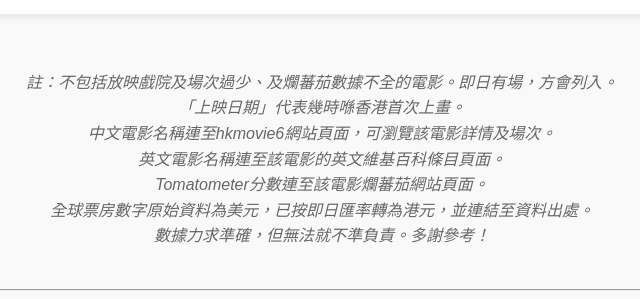
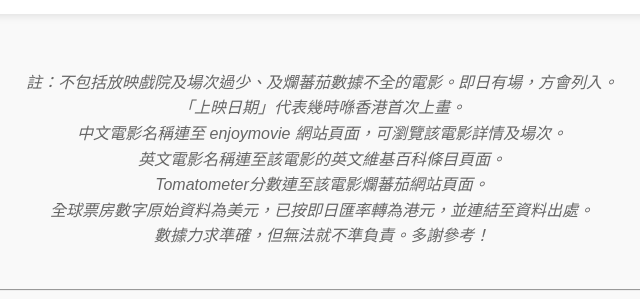
Before and after one commit to sparktsang/HKshowingpublic, a plain HTML site: page index.html in a window 1280 px wide. Shown: the part 324-623 px from the top of the page, 318-958 px from the left. Drawn offline with Linux system fonts and the light colour scheme; no server answers.

Commit message:
Update index.html

```diff
--- a/index.html
+++ b/index.html
@@ -178,7 +178,7 @@
   	<div class="content">
       <p class="note">註：不包括放映戲院及場次過少、及爛蕃茄數據不全的電影。即日有場，方會列入。<br>
 	      「上映日期」代表幾時喺香港首次上畫。<br>
-	      中文電影名稱連至hkmovie6網站頁面，可瀏覽該電影詳情及場次。<br>
+	      中文電影名稱連至 enjoymovie 網站頁面，可瀏覽該電影詳情及場次。<br>
 	      英文電影名稱連至該電影的英文維基百科條目頁面。<br>
 	      Tomatometer分數連至該電影爛蕃茄網站頁面。<br>
 	      全球票房數字原始資料為美元，已按即日匯率轉為港元，並連結至資料出處。<br>
```
